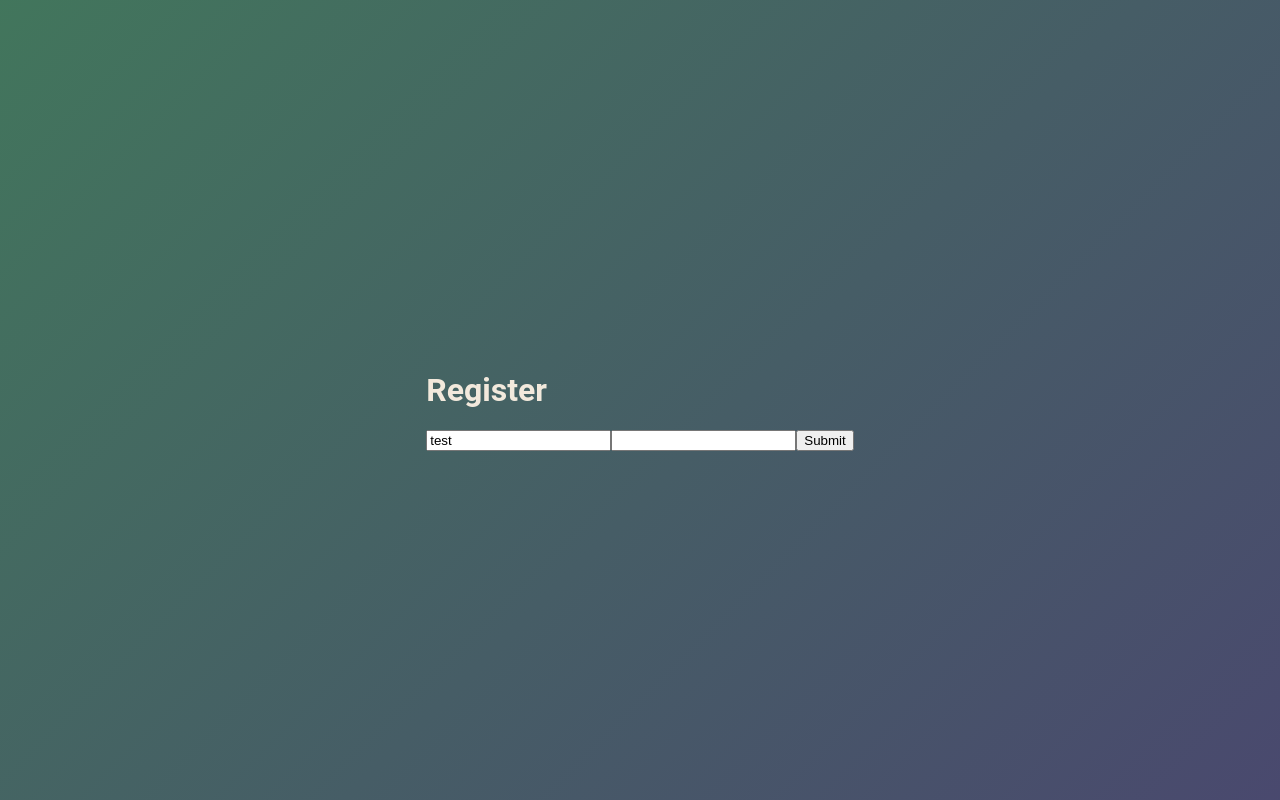
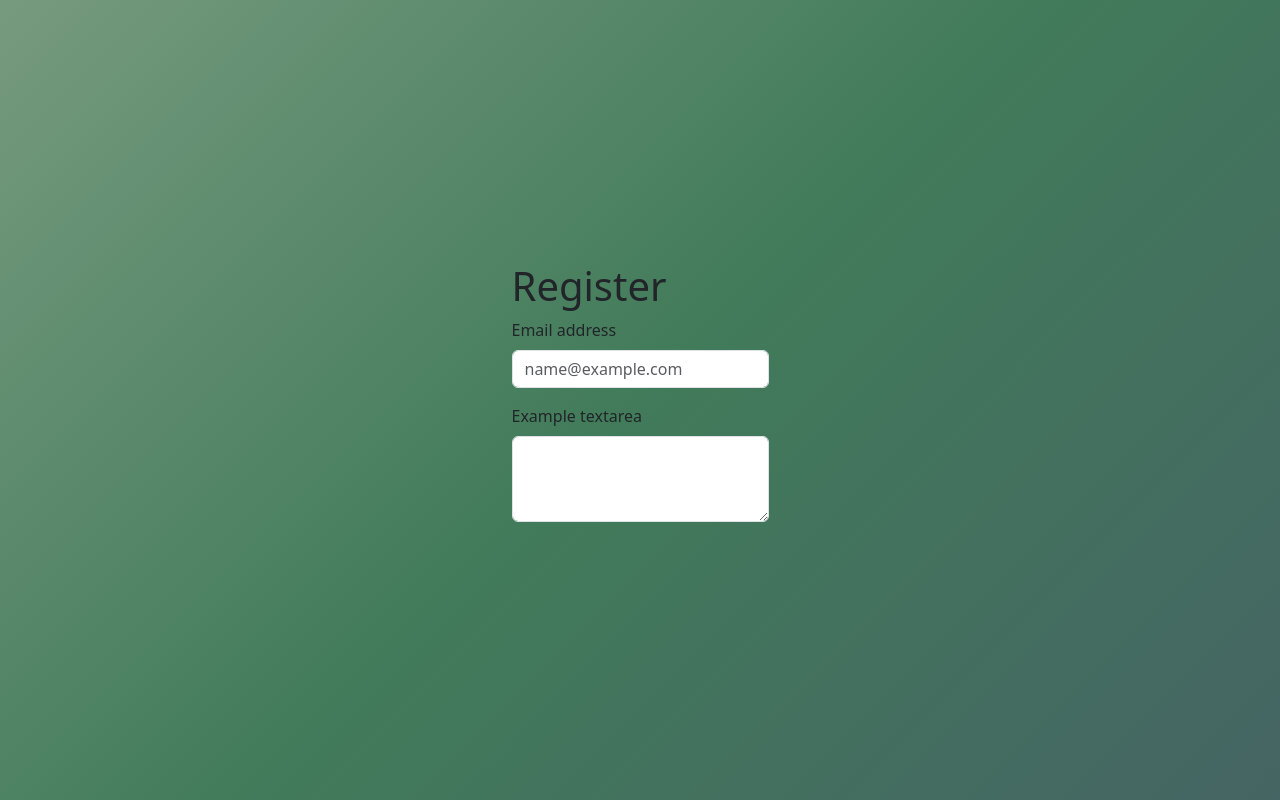
Before and after one commit to HdrLucie/Matcha, a React (Vite) app in the folder client/: page /register in a window 1280 px wide. Built offline with nearby package versions, Linux system fonts and the light colour scheme.

Commit message:
feature: reinstall bootstrap

```diff
--- a/client/package.json
+++ b/client/package.json
@@ -12,6 +12,7 @@
   "dependencies": {
     "bootstrap": "^5.3.8",
     "react": "^19.2.5",
+    "react-bootstrap": "^2.10.10",
     "react-dom": "^19.2.5",
     "react-hook-form": "^7.75.0",
     "react-router-dom": "^7.15.0"
--- a/client/src/pages/Register.tsx
+++ b/client/src/pages/Register.tsx
@@ -1,5 +1,9 @@
 import { useNavigate } from 'react-router-dom';
 import { useForm } from "react-hook-form";
+import 'bootstrap/dist/css/bootstrap.css';
+import Form from 'react-bootstrap/Form';
+import '../styles/index.css';
+
 
 type Inputs = {
 	example: string
@@ -18,20 +22,18 @@
 
 	console.log(watch("example"))
 	return (
-		<div className="container mt-5">
+		<div className="register-container">
 		<h1>Register</h1>
-
-		<form onSubmit={handleSubmit(onSubmit)}>
-		{/* register your input into the hook by invoking the "register" function */}
-		<input defaultValue="test" {...register("example")} />
-
-		{/* include validation with required or other standard HTML validation rules */}
-		<input {...register("exampleRequired", { required: true })} />
-		{/* errors will return when field validation fails  */}
-		{errors.exampleRequired && <span>This field is required</span>}
-
-		<input type="submit" />
-		</form>
+    <Form>
+      <Form.Group className="mb-3" controlId="exampleForm.ControlInput1">
+        <Form.Label>Email address</Form.Label>
+        <Form.Control type="email" placeholder="name@example.com" />
+      </Form.Group>
+      <Form.Group className="mb-3" controlId="exampleForm.ControlTextarea1">
+        <Form.Label>Example textarea</Form.Label>
+        <Form.Control as="textarea" rows={3} />
+      </Form.Group>
+    </Form>
 		</div>
 	);
 }
--- /dev/null
+++ b/client/src/styles/register.css
@@ -0,0 +1,6 @@
+.register-container {
+	width: 100%;
+	display: flex;
+	flex-direction: column;
+	background-color:rgba(red, green, blue);
+}
```
Also changed, not shown: 1 other file (tests, documents, lock files or other folders).
